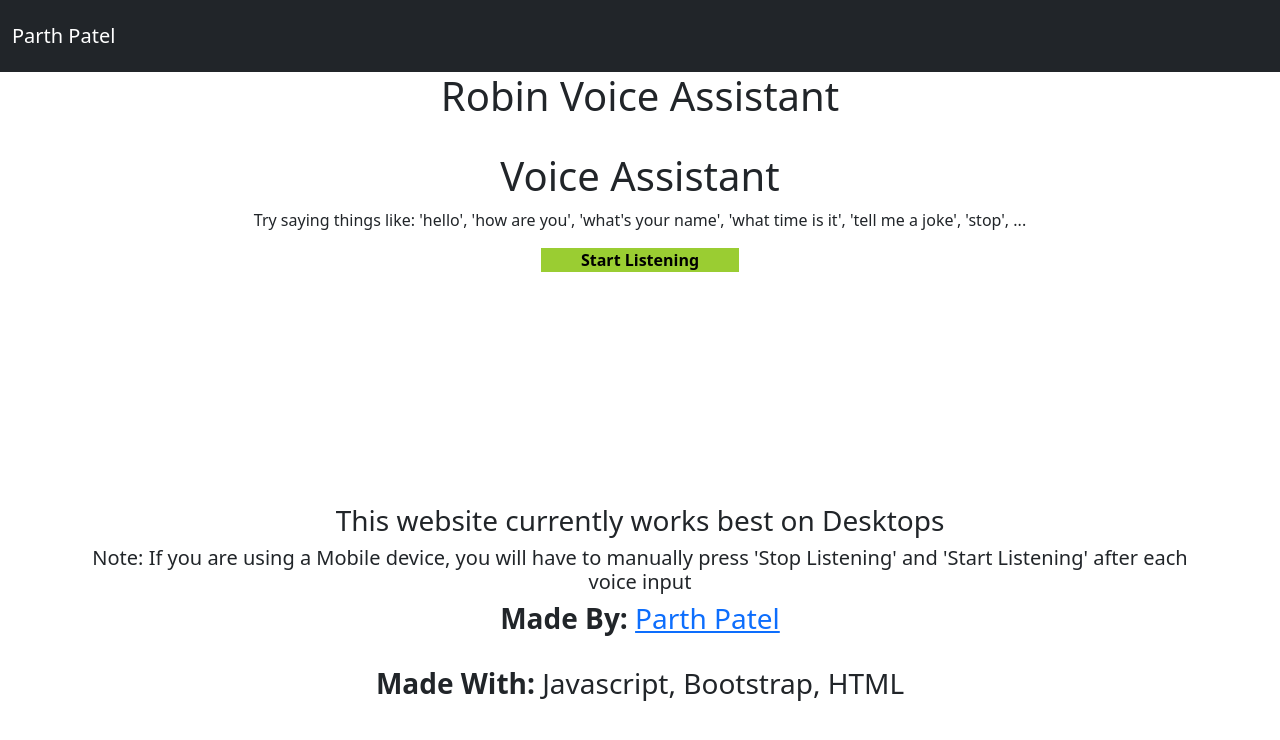
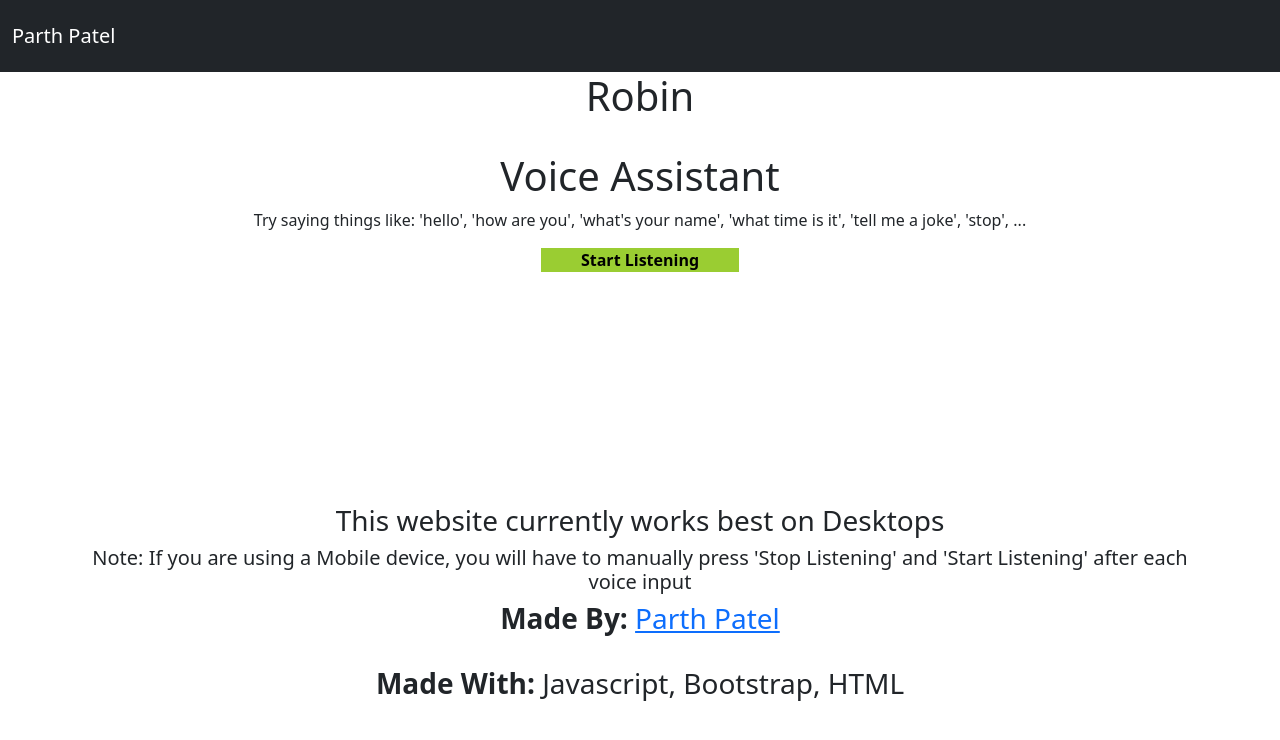
Before and after one commit to parth2patel/voice-assist, a plain HTML site: page index.html in a window 1280 px wide. Drawn offline with nearby package versions, Linux system fonts and the light colour scheme.

Commit message:
updated name

```diff
--- a/index.html
+++ b/index.html
@@ -54,7 +54,7 @@
     </nav>
 
     <div class="container">
-      <h1>Robin Voice Assistant</h1>
+      <h1>Robin</h1>
       <br>
     </div>
     <h1>Voice Assistant</h1>
```
